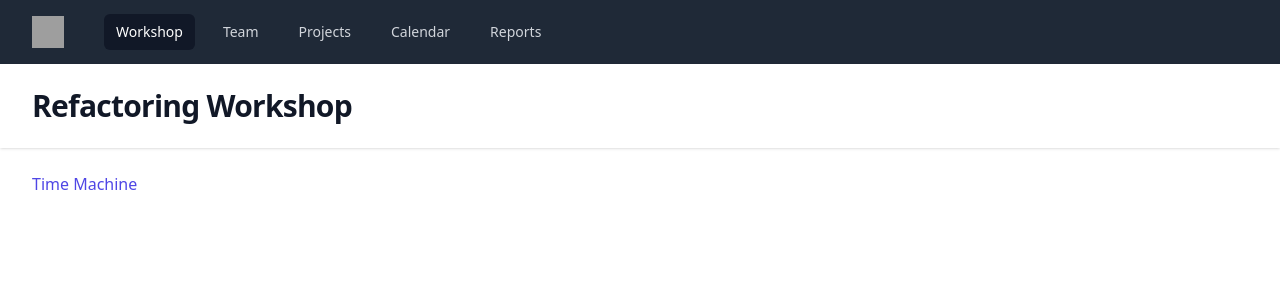
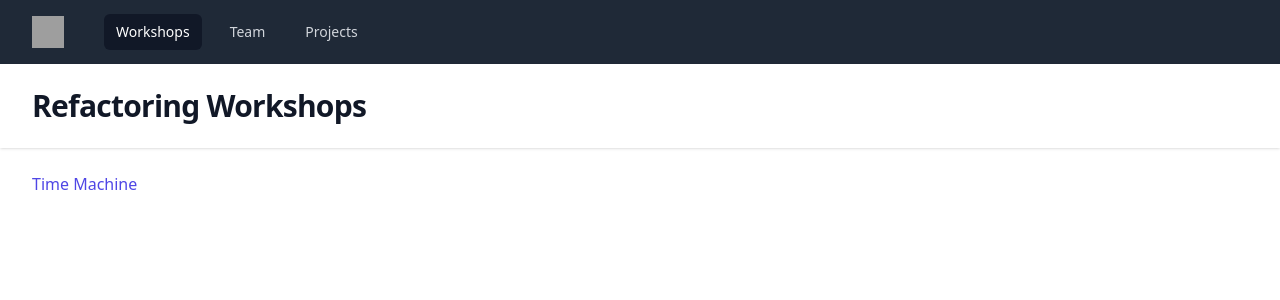
Before and after one commit to yceruto/solid-symfony, a Symfony app: template templates/homepage.html.twig in a window 1280 px wide. Shown: the top 300 px of the page. Run offline with Twig, Linux system fonts and the light colour scheme; the template is opened without the code that fills it, so the values that code supplies are empty; some libraries are stand-ins or nearby versions; grey boxes are pictures that could not be loaded.

Commit message:
minor tweak

```diff
--- a/templates/base.html.twig
+++ b/templates/base.html.twig
@@ -19,11 +19,9 @@
                     </div>
                     <div class="hidden md:block">
                         <div class="ml-10 flex items-baseline space-x-4">
-                            <a href="{{ path('app_homepage') }}" class="bg-gray-900 text-white px-3 py-2 rounded-md text-sm font-medium" aria-current="page">Workshop</a>
+                            <a href="{{ path('app_homepage') }}" class="bg-gray-900 text-white px-3 py-2 rounded-md text-sm font-medium" aria-current="page">Workshops</a>
                             <a href="#" class="text-gray-300 hover:bg-gray-700 hover:text-white px-3 py-2 rounded-md text-sm font-medium">Team</a>
                             <a href="#" class="text-gray-300 hover:bg-gray-700 hover:text-white px-3 py-2 rounded-md text-sm font-medium">Projects</a>
-                            <a href="#" class="text-gray-300 hover:bg-gray-700 hover:text-white px-3 py-2 rounded-md text-sm font-medium">Calendar</a>
-                            <a href="#" class="text-gray-300 hover:bg-gray-700 hover:text-white px-3 py-2 rounded-md text-sm font-medium">Reports</a>
                         </div>
                     </div>
                 </div>
--- a/templates/homepage.html.twig
+++ b/templates/homepage.html.twig
@@ -1,6 +1,6 @@
 {% extends 'base.html.twig' %}
 
-{% block content_title %}Refactoring Workshop{% endblock %}
+{% block content_title %}Refactoring Workshops{% endblock %}
 
 {% block content %}
     <ul>
```
Also changed, not shown: README.md.
